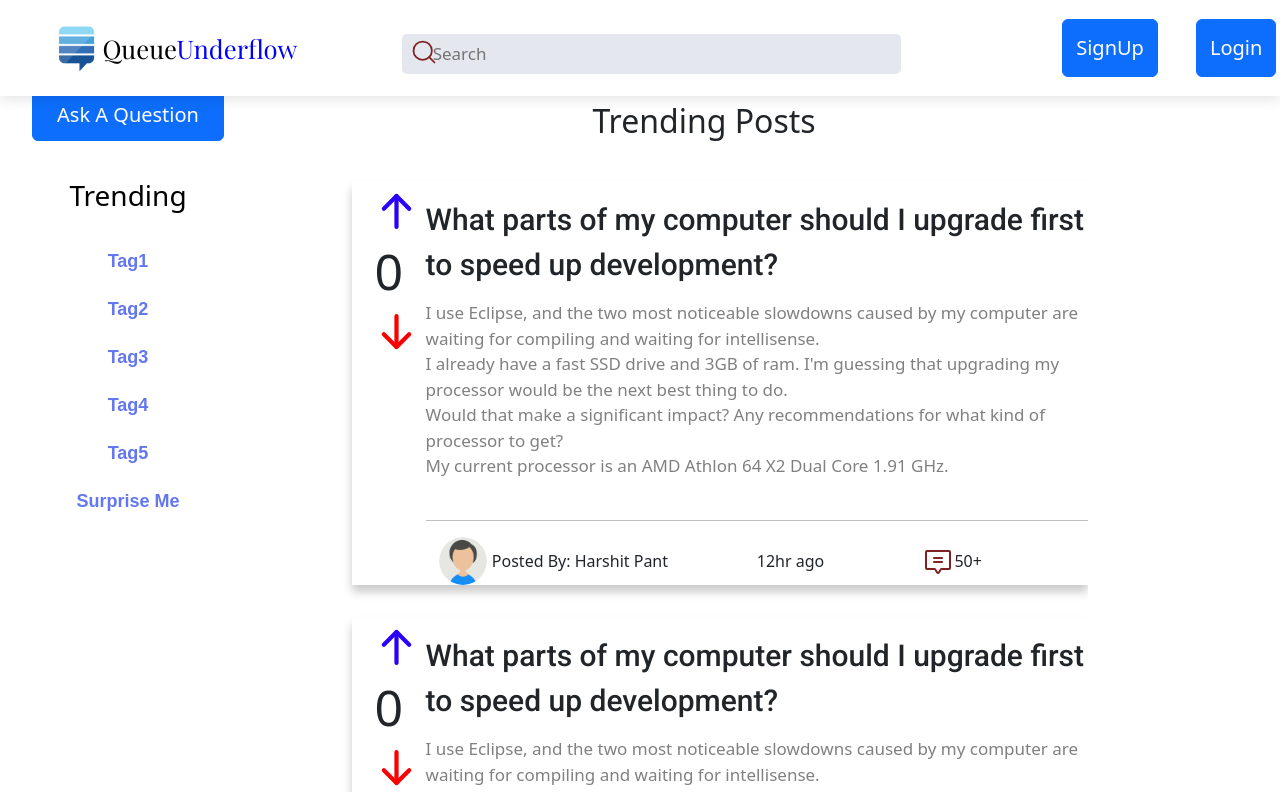
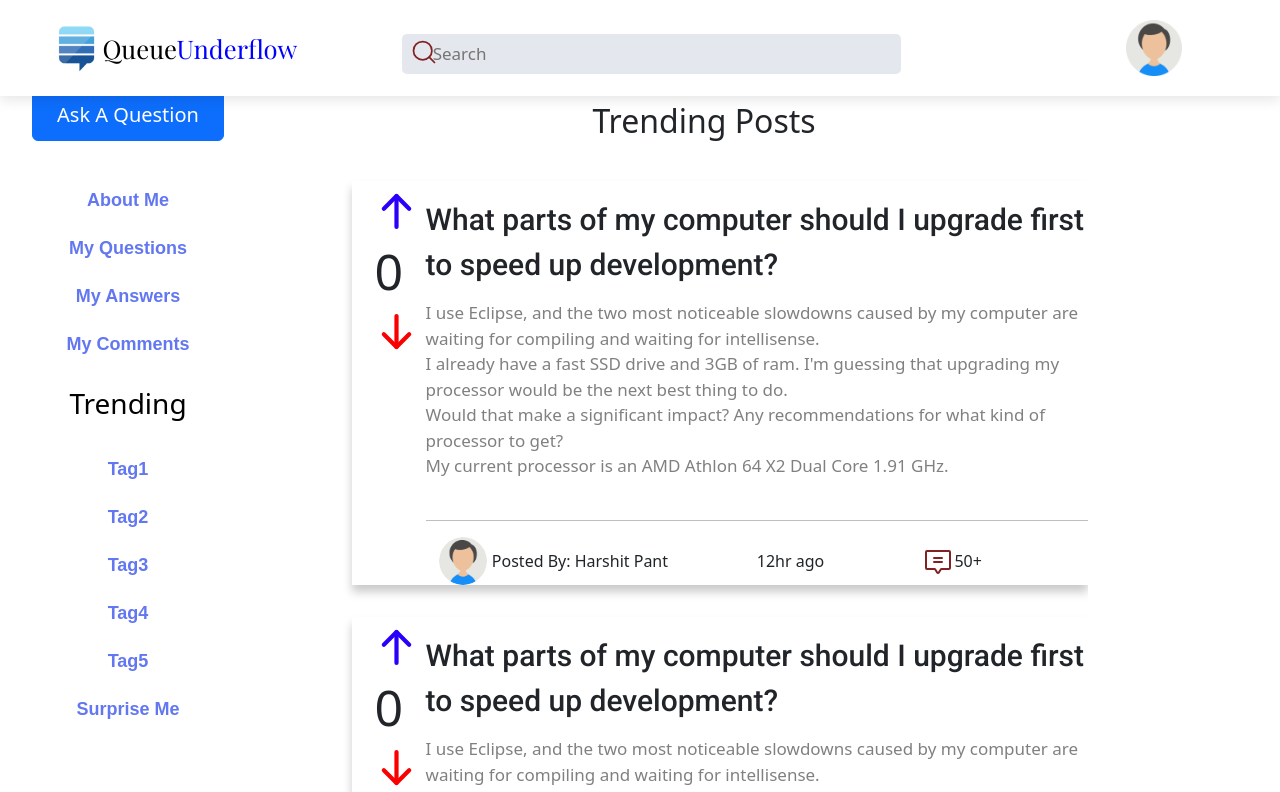
Before and after one commit to SterbenVD/stovfl_clone, a React (Vite) app: page / in a window 1280 px wide. Shown: the top 792 px of the page. Built offline with nearby package versions, Linux system fonts and the light colour scheme.

Commit message:
dashboard initial

```diff
--- a/src/App.jsx
+++ b/src/App.jsx
@@ -1,5 +1,6 @@
 import styles from './App.module.css'
 import {Home} from './pages/Home/Home.jsx'
+import Dashboard from './pages/Dashboard/Dashboard'
 import { BrowserRouter,Routes,Route } from 'react-router-dom'
 
 function App() {
@@ -9,6 +10,7 @@ function App() {
       <BrowserRouter>
       <Routes>
         <Route path='/' element={<Home/>}/>
+        <Route path='/:userID' element={<Dashboard/>}></Route>
       </Routes>
       </BrowserRouter>
     </div>
--- /dev/null
+++ b/src/components/navbar/NavbarDash.jsx
@@ -0,0 +1,35 @@
+import React from 'react'
+import styles from './NavbarDash.module.css'
+import {MagnifyingGlass} from 'phosphor-react'
+
+
+function NavbarDash() {
+  return (
+
+    <div>
+ <div className={styles.Navbar}>
+    <div className={styles.name}>
+      <img src="se-icon.png" alt="no-image" className={styles.icon}/>
+      <div>
+      <span className={styles.queue}>Queue</span><span className={styles.underflow}>Underflow</span>
+      </div>
+    </div>
+    <div className={styles.searchwrapper}>
+      <div className={styles.searchicon} >
+      <MagnifyingGlass className={styles.magnifying} size={28} color="#812222" weight="regular" />
+      </div>
+    <input type="text" className={styles.search} placeholder='Search'/>
+    </div>
+    <div className={styles.signin}>
+    <div className={styles.picwrapper}>
+            <img src="man.png" alt="" className={styles.itemimage}/>
+    </div>
+    </div>
+      </div>
+    </div>
+
+
+  )
+}
+
+export default NavbarDash
--- /dev/null
+++ b/src/components/navbar/NavbarDash.module.css
@@ -0,0 +1,90 @@
+.Navbar{
+    display: flex;
+    top: 0;
+    background-color: white;
+    height: 8%;
+    /* position: sticky; */
+    align-items: center;
+    justify-content: space-evenly;
+    box-shadow: rgba(0, 0, 0, 0.1) 0px 4px 12px;}
+
+.text{
+    height: 2000px;
+}
+
+.search{
+    margin: auto;
+    height: 2.5rem;
+    width: 65%;
+    position: absolute;
+    padding-left: 4%;
+    margin-right: 16%;
+    right: 0;
+    font-size: 17px;
+    background-color: #e4e7ed;
+    border: #e4e7ed 0;
+    border-radius: 5px;
+}
+
+.searchwrapper{
+    display: flex;
+    position: relative;
+    height: 1.8rem;
+    width: 60%;
+    justify-content: start;
+    padding-left: 10%;
+}
+
+.name{
+    color: black;
+    display: flex;
+    height: 6rem;
+    align-items: center;
+    width: 20%;
+    justify-content: space-around;
+
+}
+.signin{
+    width: 20%;
+    position: relative;
+}
+
+.searchicon{
+    margin:0;
+    height: 100%;
+    padding-left: 2vw;
+    padding-top: 0.29rem;
+    z-index: 2;
+}
+
+.icon{
+    max-width: 20%;
+    margin-left: 20%;
+}
+
+.queue{
+color: black;
+font-size: 2vw;
+font-family: 'Playfair Display', serif;
+}
+
+.underflow{
+color: blue;
+font-size: 2vw;
+font-family: 'Playfair Display', serif;
+}
+
+.picwrapper{
+    width: 7vh;
+    min-height: 7vh;
+    position: relative;
+    /* top: 50%; */
+    left: 40%;
+    border-radius: 50%;
+    /* background-color: black; */
+}
+
+.itemimage{
+    width: 100%;
+    object-fit: cover;
+}
--- a/src/components/sidebar/Sidebar.jsx
+++ b/src/components/sidebar/Sidebar.jsx
@@ -9,7 +9,7 @@ function Sidebar() {
         <button className={'btn btn-primary '+styles.askbtn}>Ask A Question</button>
       </div>
       <div className={styles.trending}>
-       <Trending/>
+       <Trending title="Trending"/>
       </div>
     </div>
   )
--- /dev/null
+++ b/src/components/sidebar/SidebarDash.jsx
@@ -0,0 +1,29 @@
+import React from 'react'
+import styles from './SidebarDash.module.css'
+import Trending from '../trending/Trending'
+
+function Sidebar() {
+  return (
+    <div className={styles.wrapper}>
+      <div className={styles.ask}>
+        <button className={'btn btn-primary '+styles.askbtn}>Ask A Question</button>
+      </div>
+      <div>
+      </div>
+      <div className={styles.trending}>
+      <ul className={styles.list}>
+        <li className={styles.tag}><button className={styles.tagbtn} >About Me</button></li>
+        <li className={styles.tag}><button className={styles.tagbtn} >My Questions</button></li>
+        <li className={styles.tag}><button className={styles.tagbtn} >My Answers</button></li>
+        <li className={styles.tag}><button className={styles.tagbtn} >My Comments</button></li>
+        </ul>
+      </div>
+
+      <div className={styles.trending}>
+       <Trending title="Trending"/>
+      </div>
+    </div>
+  )
+}
+
+export default Sidebar
--- /dev/null
+++ b/src/components/sidebar/SidebarDash.module.css
@@ -0,0 +1,73 @@
+.ask{
+    /* height: 20%; */
+    margin: 35% 0 15% 0;
+    width: 75%;
+    }
+
+    .askbtn{
+        /* height: 80%; */
+        padding: 5% 0;
+        width: 100%;
+        font-size: 20px;
+    }
+
+    .trending{
+        width: 75%;
+        text-align: center;
+    color:black
+    }
+
+    .wrapper{
+        width: 20vw;
+        display: flex;
+        flex-direction: column;
+        align-items: center;
+        justify-content: space-between;
+        position: fixed;
+        /* padding-top: 0vh; */
+
+    }
+    .tag{
+        height: 6vh;
+    }
+
+    .list{
+        width: 100%;
+        list-style: none;
+        padding-left: 0;
+    }
+
+    .tagbtn{
+        font-size: 17px;
+
+        box-shadow: inset 0 0 0 0 #e0c3d8;
+        color: #707dc2;
+        width: 100%;
+        height: 90%;
+        border: 0;
+        background-color: white;
+        transition: color .3s ease-in-out, box-shadow .3s ease-in-out;
+
+        /* color: #02a3ed; */
+        /* flex: 1 1 auto */
+    }
+
+    .tagbtn:hover {
+        color:white;
+        box-shadow: inset 400px 0 0 0 #6381d6;
+      }
+
+    .tagbtn {
+        color: #6277f0;
+        font-family: 'Poppins', sans-serif;
+        font-size: 18px;
+        font-weight: 700;
+        line-height: 1.5;
+        text-decoration: none;
+        text-align: center;
+      }
+
+      .tagbtn:active{
+        color: #fff;
+        box-shadow: inset 400px 0 0 0 blue;;
+      }
--- a/src/components/trending/Trending.jsx
+++ b/src/components/trending/Trending.jsx
@@ -2,11 +2,11 @@ import React,{useContext} from 'react'
 import styles from './Trending.module.css'
 import {Header} from '../../pages/Home/Home'
 
-function Trending() {
+function Trending(props) {
   const {header,setHeader} = useContext(Header)
   return (
     <div>
-       <h3>Trending</h3>
+       <h3>{props.title}</h3>
         <ul className={styles.list}>
         <li className={styles.tag}><button className={styles.tagbtn} onClick={()=> {console.log("clicked") ;setHeader("Tag1")}}>Tag1</button></li>
         <li className={styles.tag}><button className={styles.tagbtn} onClick={()=> {console.log("clicked") ;setHeader("Tag2")}}>Tag2</button></li>
@@ -14,8 +14,6 @@ function Trending() {
         <li className={styles.tag}><button className={styles.tagbtn} onClick={()=> {console.log("clicked") ;setHeader("Tag4")}}>Tag4</button></li>
         <li className={styles.tag}><button className={styles.tagbtn} onClick={()=> {console.log("clicked") ;setHeader("Tag5")}}>Tag5</button></li>
         <li className={styles.tag}><button className={styles.tagbtn} onClick={()=> {console.log("clicked") ;setHeader("Trending Posts")}}>Surprise Me</button></li>
-
-
         </ul>
     </div>
   )
--- /dev/null
+++ b/src/pages/Dashboard/Dashboard.jsx
@@ -0,0 +1,15 @@
+import React from 'react'
+import NavbarDash from '../../components/navbar/NavbarDash'
+import styles from '../../components/navbar/NavbarDash.module.css'
+
+function Dashboard() {
+  return (
+    <div className={styles.wrapper}>
+      <div className={styles.navbar}>
+      <NavbarDash/>
+      </div>
+    </div>
+  )
+}
+
+export default Dashboard
--- /dev/null
+++ b/src/pages/Dashboard/Dashboard.module.css
@@ -0,0 +1,11 @@
+.navbar{
+    position: fixed;
+    z-index: 2;
+    margin-bottom:  12%;
+    width: 100%;
+}
+
+.wrapper{
+    height: 100%;
+    width: 100%;
+    }
--- a/src/pages/Home/Home.jsx
+++ b/src/pages/Home/Home.jsx
@@ -1,21 +1,34 @@
-import React,{createContext,useState} from 'react'
+import React,{createContext,useEffect,useState} from 'react'
 import Navbar from '../../components/navbar/Navbar'
+import NavbarDash from '../../components/navbar/NavbarDash'
+import SidebarDash from '../../components/sidebar/SidebarDash'
 import Sidebar from '../../components/sidebar/Sidebar'
 import Postcard from '../../components/postcard/Postcard'
 import styles from './Home.module.css'
 // import { createContext } from 'react'
 
+import { useSearchParams } from 'react-router-dom'
+
 const Header = createContext();
 
 function Home() {
   const [header,setHeader] = useState("Trending Posts");
+  const [login,setLogin] = useState("false")
+  const [query,setQuery] = useSearchParams()
+  useEffect(()=>{
+    setLogin(query.get("login"))
+  },[login])
+
   return (
     <Header.Provider value={{header,setHeader}}>
 <div className={styles.wrapper}>
       <div className={styles.navbar}>
-      <Navbar/>
-      </div>
-      <Sidebar/>
+        {
+          login=="false" ? <Navbar/>:<NavbarDash/>
+        }
+      </div>{
+          login=="false" ? <Sidebar/>:<SidebarDash/>
+        }
       <div className={styles.postcontainer}>
         <div>
           <h2 style={{textAlign: "center", paddingBottom:"0vh", position:"sticky"}}>{header}</h2>
```
Also changed, not shown: src/pages/AboutMe/AboutMe.jsx (added), src/pages/AboutMe/AboutMe.module.css (added).
